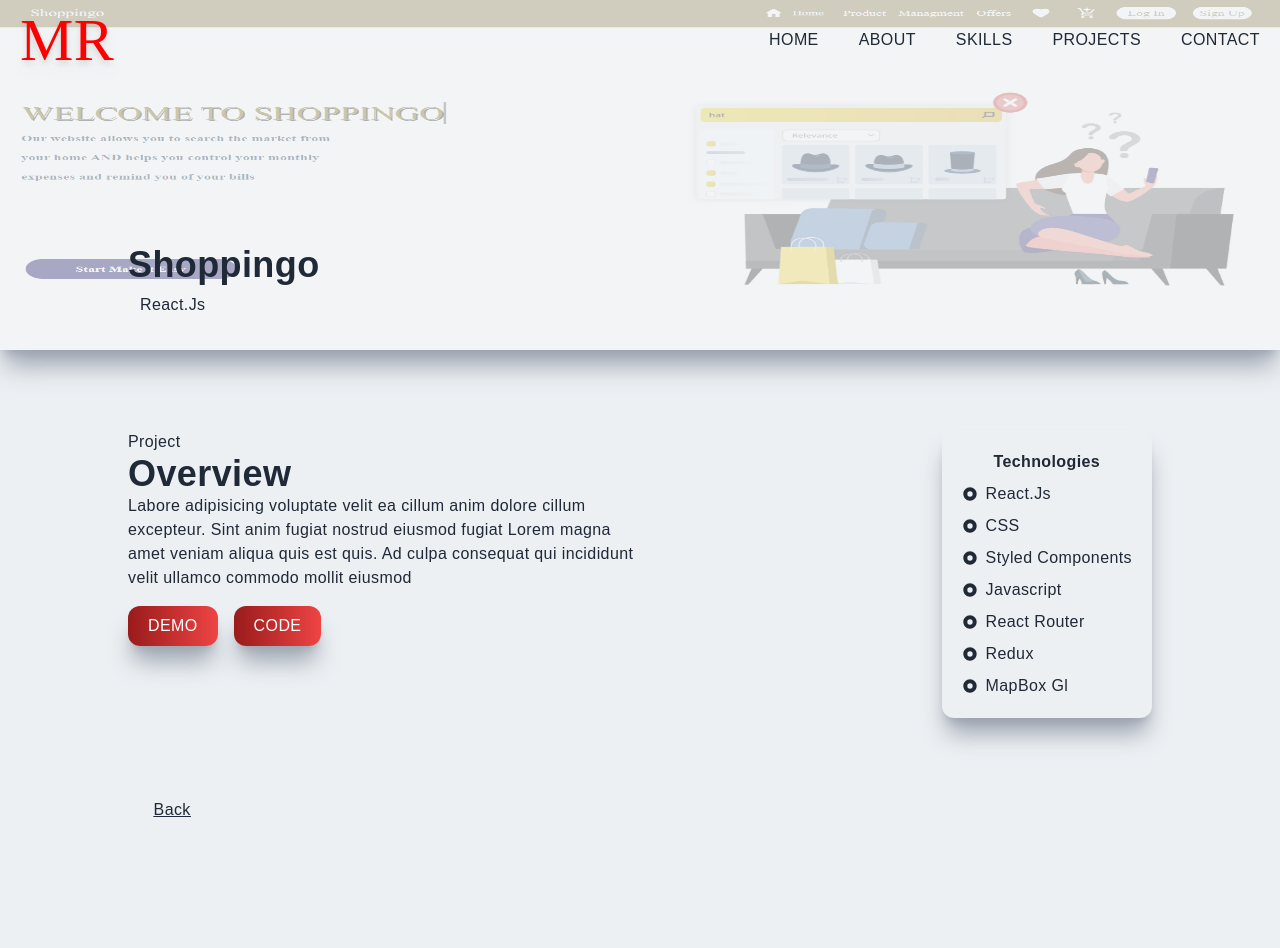
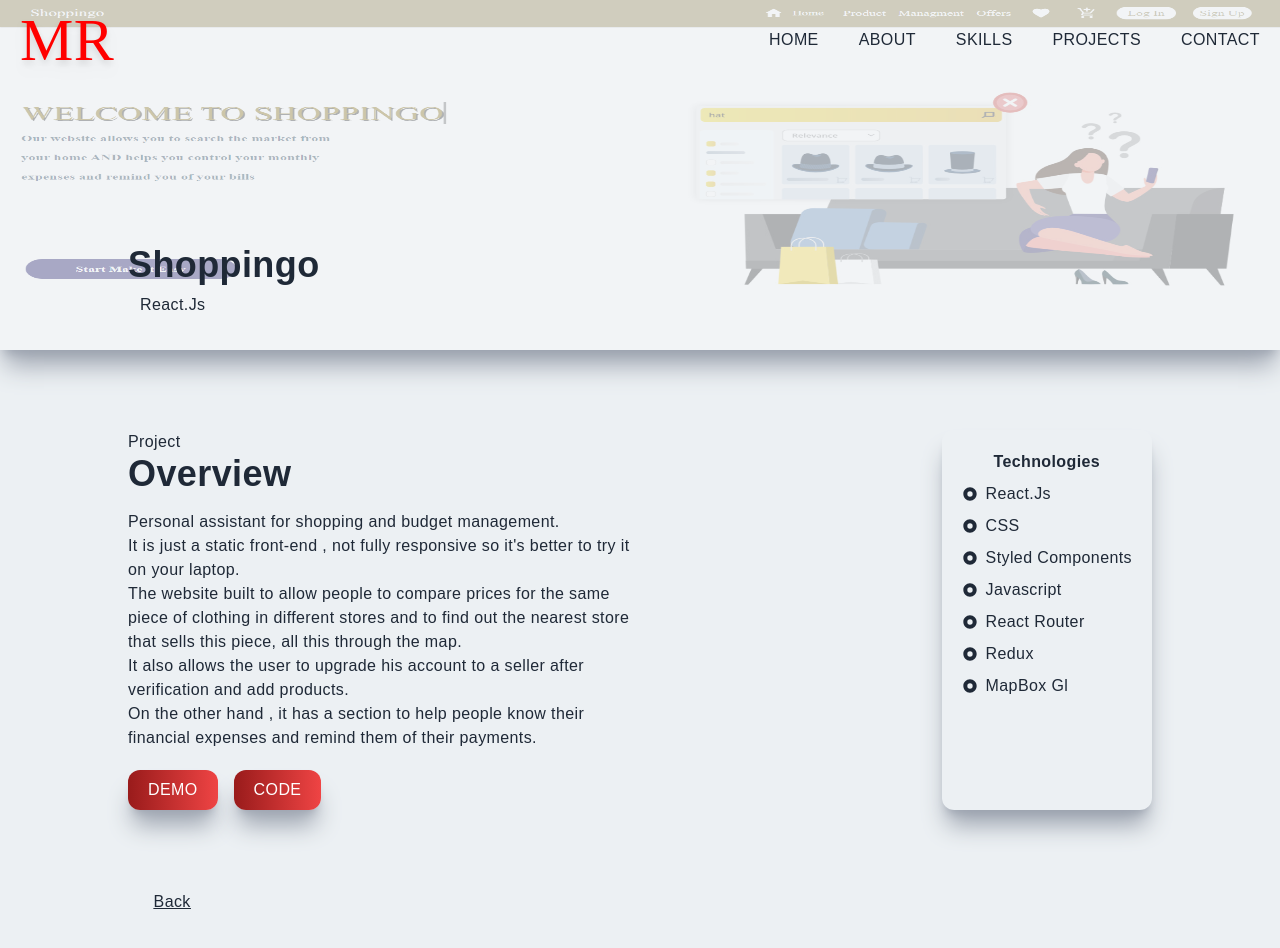
Before and after one commit to Marella-Rahal/Portfolio, a Next.js app: page /shoppingo in a window 1280 px wide. Shown: the top 948 px of the page. Before the commit the page ends 902 px from the top, so only its background shows below. Built offline with nearby package versions, Linux system fonts and the light colour scheme.

Commit message:
Portfolio

```diff
--- a/pages/landingPage.js
+++ b/pages/landingPage.js
@@ -32,11 +32,11 @@ const landingPage = () => {
                     Overview
                 </h2>
 
-                <p>
-                    Labore adipisicing voluptate velit ea cillum anim dolore cillum excepteur. Sint anim fugiat nostrud eiusmod fugiat Lorem magna amet veniam aliqua quis est quis. Ad culpa consequat qui incididunt velit ullamco commodo mollit eiusmod
+                <p className='mt-4'>
+                   Responsive landing page
                 </p>
 
-                <div className='mt-4'>
+                <div className='mt-5'>
                     <button className='uppercase text-white mr-4 px-5 py-2 hover:scale-[1.1]'>
                         <Link href="https://responsive-landing-page-five.vercel.app/">
                             demo
--- a/pages/shoppingo.js
+++ b/pages/shoppingo.js
@@ -32,11 +32,15 @@ const shoppingo = () => {
                     Overview
                 </h2>
 
-                <p>
-                    Labore adipisicing voluptate velit ea cillum anim dolore cillum excepteur. Sint anim fugiat nostrud eiusmod fugiat Lorem magna amet veniam aliqua quis est quis. Ad culpa consequat qui incididunt velit ullamco commodo mollit eiusmod
+                <p className='mt-4'>
+                    Personal assistant for shopping and budget management.<br/>
+                    It is just a static front-end , not fully responsive so it&apos;s better to try it on your laptop.<br/>
+                    The website built to allow people to compare prices for the same piece of clothing in different stores and to find out the nearest store that sells this piece, all this through the map.<br/>
+                    It also allows the user to upgrade his account to a seller after verification and add products.<br/>
+                    On the other hand , it has a section to help people know their financial expenses and remind them of their payments.
                 </p>
 
-                <div className='mt-4'>
+                <div className='mt-5'>
                     <button className='uppercase text-white mr-4 px-5 py-2 hover:scale-[1.1]'>
                         <Link href="https://shoppingo.vercel.app/">
                             demo
```
